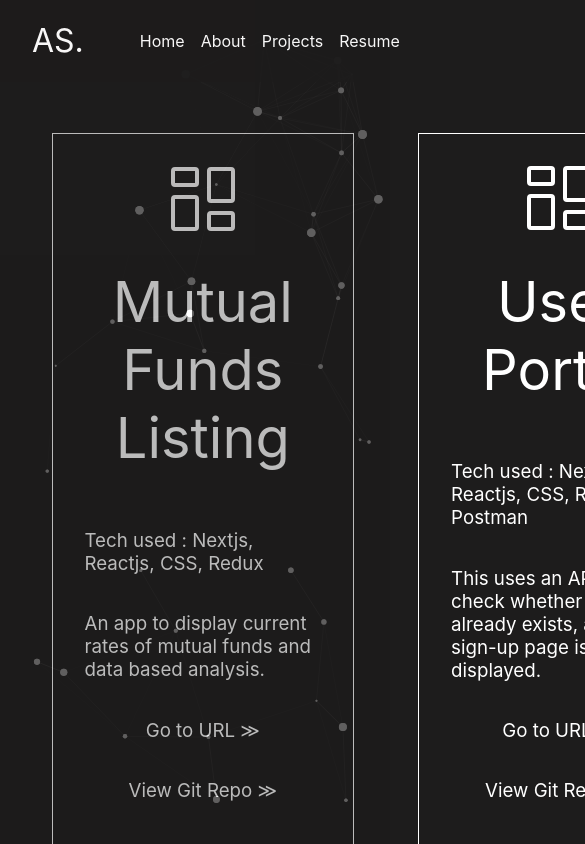
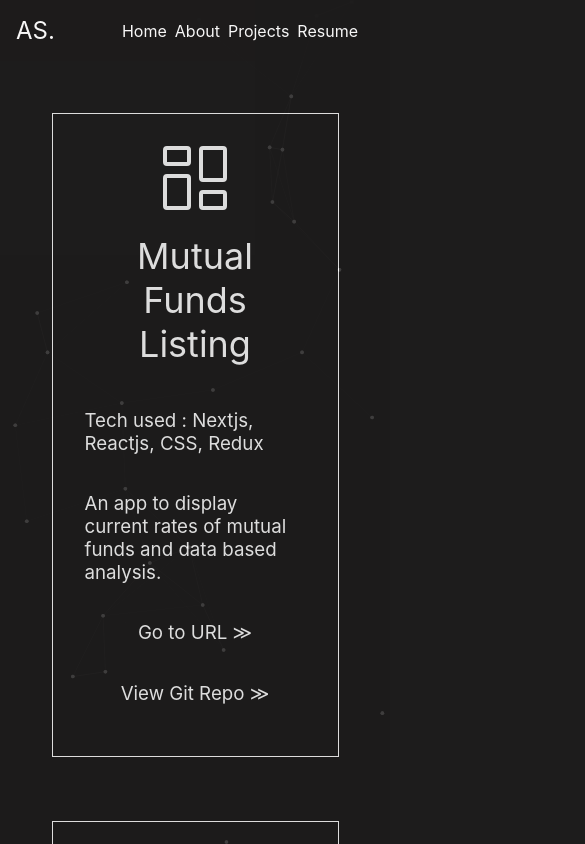
Before and after one commit to akashita-s/akashita-portfolio, a Next.js app: page / in a window 390 px wide. Both pictures are taken after a click on the item "Projects". Shown: the top 844 px of the page, 585 px wide, since content can reach past the window. Built offline with nearby package versions, Linux system fonts and the light colour scheme.

Commit message:
Made Responsive

```diff
--- a/pages/index.tsx
+++ b/pages/index.tsx
@@ -73,7 +73,7 @@ const Home: NextPage = () => {
               width: 0.1,
             },
             collisions: {
-              enable: true,
+              enable: false,
             },
             move: {
               direction: "none",
@@ -88,7 +88,7 @@ const Home: NextPage = () => {
                 enable: true,
                 value_area: 800,
               },
-              value: 80,
+              value: 60,
             },
             opacity: {
               value: 1,
@@ -97,8 +97,8 @@ const Home: NextPage = () => {
               type: "circle",
             },
             size: {
-              random: true,
-              value: 5,
+              random: false,
+              value: 2,
             },
           },
           detectRetina: true,
--- a/styles/Home.module.css
+++ b/styles/Home.module.css
@@ -6,6 +6,7 @@
   flex-direction: column;
   align-items: center;
   justify-content: center;
+  overflow: hidden;
 }
 
 .footer {
@@ -28,7 +29,7 @@
 .container{
   display: flex;
   justify-content: center;
-  align-items: flex-start;
+  align-items: center;
 }
 
 .image{
@@ -47,5 +48,14 @@
 .particles{
   position: static;
   z-index: -1;
-  opacity: 30%;
+  opacity: 15%;
 }
+
+@media (max-width: 600px) {
+  .container{
+    display: flex;
+    flex-direction: column;
+    justify-content: center;
+    align-items: center;
+  }
+}
--- a/styles/extra.module.css
+++ b/styles/extra.module.css
@@ -9,21 +9,22 @@
   background-color: rgb(29, 28, 28);
 }
 
-.gitcontainer{
+
+.gitcontainer {
   width: 90%;
   margin-bottom: 10rem;
 }
 
-.git{
+.git {
   color: white;
 }
-.gitbox{
+.gitbox {
   padding-top: 4rem;
   display: flex;
   justify-content: center;
 }
 
-.iconbox{
+.iconbox {
   display: flex;
   justify-content: center;
   align-items: center;
@@ -32,9 +33,10 @@
   border-style: solid;
   width: 6rem;
   height: 7rem;
+  margin: 5px;
 }
 
-.iconcontainer{
+.iconcontainer {
   display: flex;
   height: 10rem;
   margin-left: 2rem;
@@ -44,7 +46,7 @@
   overflow-x: scroll;
 }
 
-.iconbox:hover{
+.iconbox:hover {
   border-color: white;
   background-color: gray;
   border-width: 2px;
@@ -58,7 +60,6 @@
   padding-left: 2rem;
 }
 
-
 .list {
   color: white;
   display: flex;
@@ -66,17 +67,34 @@
   list-style-type: none;
 }
 
-.listitem{
+.listitem {
   padding-left: 1rem;
   cursor: pointer;
 }
-.listitem:hover{
+.listitem:hover {
   font-weight: bold;
 }
 
-.link{
+.link {
   cursor: pointer;
 }
-.link:hover{
+.link:hover {
   font-weight: bold;
 }
+
+
+@media (max-width: 600px) {
+    .title {
+      font-size: x-large;
+      padding-left: 1rem;
+    }
+    .listitem {
+      padding-left: 0.5rem;
+      cursor: pointer;
+    }
+    .iconcontainer {
+        display: grid;
+        grid-template-columns: auto auto ;
+        height: auto;
+      }
+  }
--- a/styles/extra2.module.css
+++ b/styles/extra2.module.css
@@ -31,7 +31,7 @@
 
 @media (max-width: 600px) {
     .grid {
-      width: 100%;
-      flex-direction: column;
+        display: grid;
+        grid-template-columns: auto;
     }
   }
--- a/styles/globals.css
+++ b/styles/globals.css
@@ -27,3 +27,12 @@ h3{
   color: white;
   font-weight: 400;
 }
+
+@media (max-width: 600px) {
+  h1{
+    color: white;
+    font-size: 36px;
+    font-weight: 400;
+    text-align: center;
+  }
+}
```
Also changed, not shown: src/components/Navigation.tsx (+23 -5 lines). Lines whose indentation alone changed are shown as unchanged.
